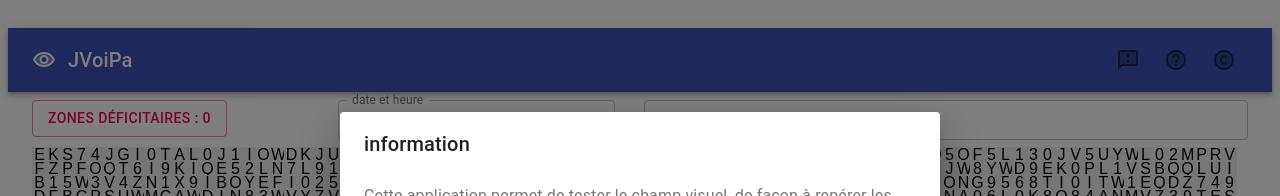
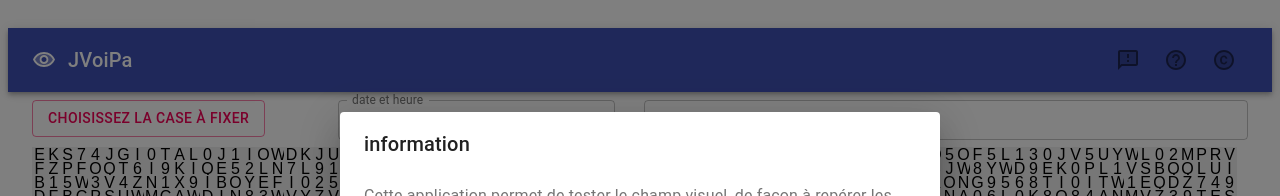
Before and after one commit to kl3mousse/jvoipa, a React (Create React App) app: page / in a window 1280 px wide. Shown: the top 196 px of the page. Built offline with nearby package versions, Linux system fonts and the light colour scheme; some icons are missing.

Commit message:
adding instructions for end user in main page

```diff
--- a/src/App.js
+++ b/src/App.js
@@ -413,7 +413,7 @@ class Game extends React.Component {
             </IconButton>
             <Typography variant="h6" >JVoiPa</Typography>
             <Box sx={{ flexGrow: 1 }} />
-            <Tooltip title="xxx"><FeedbackFormDialog /></Tooltip>
+            <FeedbackFormDialog />
             <AlertDialog />
             <CopyrightDialog />
           </Toolbar>
@@ -476,12 +476,12 @@ class Game extends React.Component {
                 color="secondary"
               //className="square"
               >
-                zones déficitaires : {
+                {
                   (() => {
                     switch (this.state.nbClickedBoxes) {
-                      case 0: return 0;
-                      case 1: return 0;
-                      default: return this.state.nbClickedBoxes - 1;
+                      case 0: return "choisissez la case à fixer";
+                      case 1: return "ajoutez votre premier point";
+                      default: return "zones déficitaires : " + (this.state.nbClickedBoxes - 1);
                     }
                   })()}
               </Button>
```
